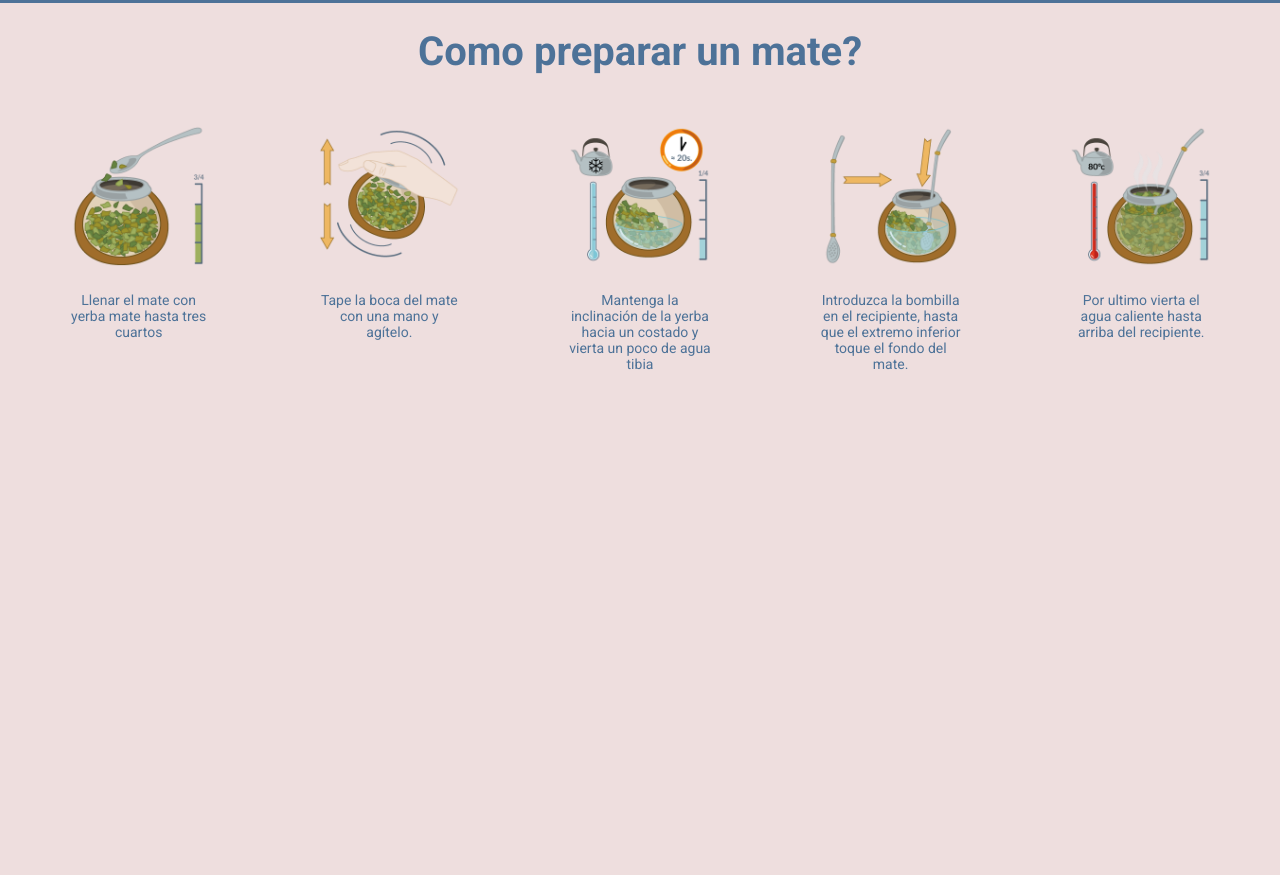
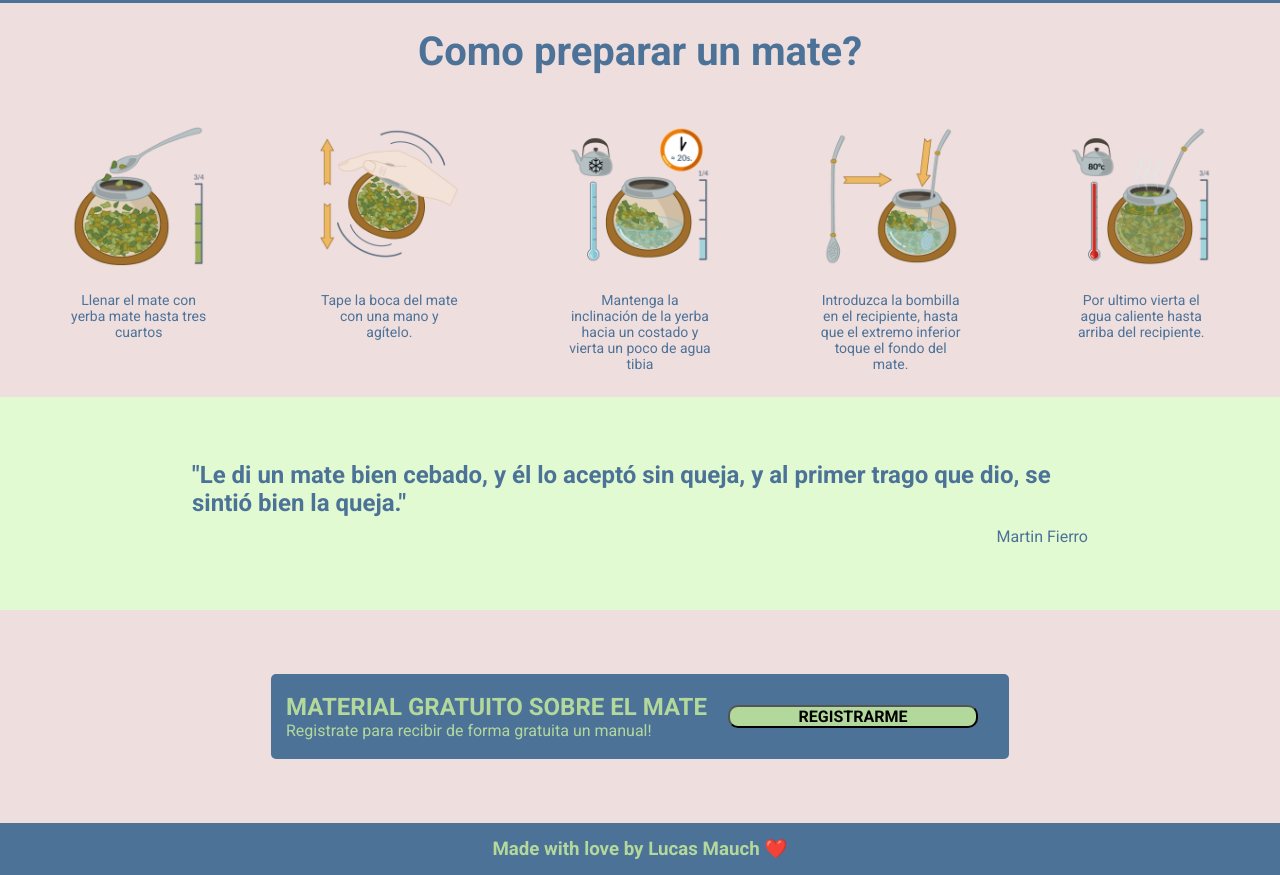
Before and after one commit to LucasMauch/LandingPageProject, a plain HTML site: page index.html in a window 1280 px wide. Shown: the part 518-1393 px from the top of the page. Before the commit the page ends 915 px from the top, so only its background shows below. Drawn offline with Linux system fonts and the light colour scheme.

Commit message:
Finaliza la Web +MATE Terminada la cita, agregada la tarjeta call to action, tambien se agrego el copyright

```diff
--- a/index.html
+++ b/index.html
@@ -53,5 +53,24 @@
             <p>Por ultimo vierta el agua caliente hasta arriba del recipiente.</p>
         </div>
     </div>
+    <div class="comentario">
+        <h2 class="cita">"Le di un mate bien cebado,
+            y él lo aceptó sin queja,
+            y al primer trago que dio,
+            se sintió bien la queja."</h2>
+        <p class="autor">Martin Fierro</p>
+    </div>
+    <div class="calltoaction">
+        <div class="textocalltoaction">
+            <h2>MATERIAL GRATUITO SOBRE EL MATE</h2>
+            <p>Registrate para recibir de forma gratuita un manual!</p>
+        </div>
+        <button>
+            REGISTRARME
+        </button>
+    </div>
+    <div class="footer">
+        <h3 class="copyright">Made with love by Lucas Mauch ❤️ </h3>
+    </div>
 </body>
 </html>
--- a/style.css
+++ b/style.css
@@ -140,3 +140,45 @@ button {
     font-size: 14px;
     text-align: center;
 }
+
+/* Formateamos la cita */
+
+.comentario {
+    padding: 5% 15%;
+    display: flex;
+    flex-direction: column;
+    gap: 10px;
+    background-color: #e1fad1;
+    color: #4D7298;
+    font-size: 2vh;
+}
+
+.comentario .autor {
+    align-self: flex-end;
+
+}
+
+.calltoaction {
+    margin: 5% auto;
+    padding: 15px;
+    display: flex;
+    background-color: #4D7298;
+    gap: 5px;
+    border-radius: 5px;
+    justify-content: space-around;
+    align-items: center;
+    max-width: 1000px;
+}
+
+/* Formateamos el footer */
+
+.footer {
+    display: flex;
+    background-color: #4D7298;
+    justify-content: center;
+    align-items: center;
+}
+
+.footer .copyright {
+    margin: 15px;
+}
```
